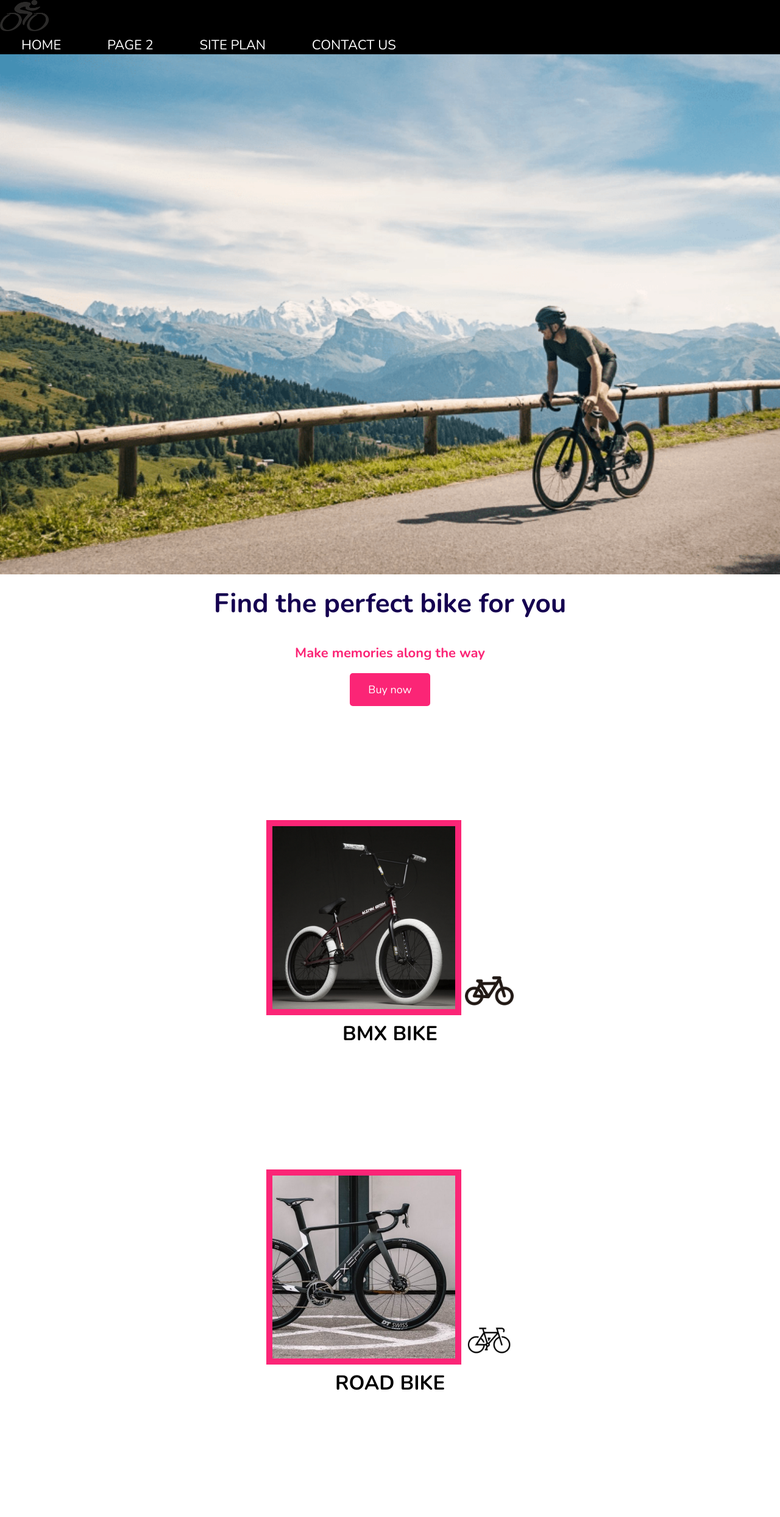
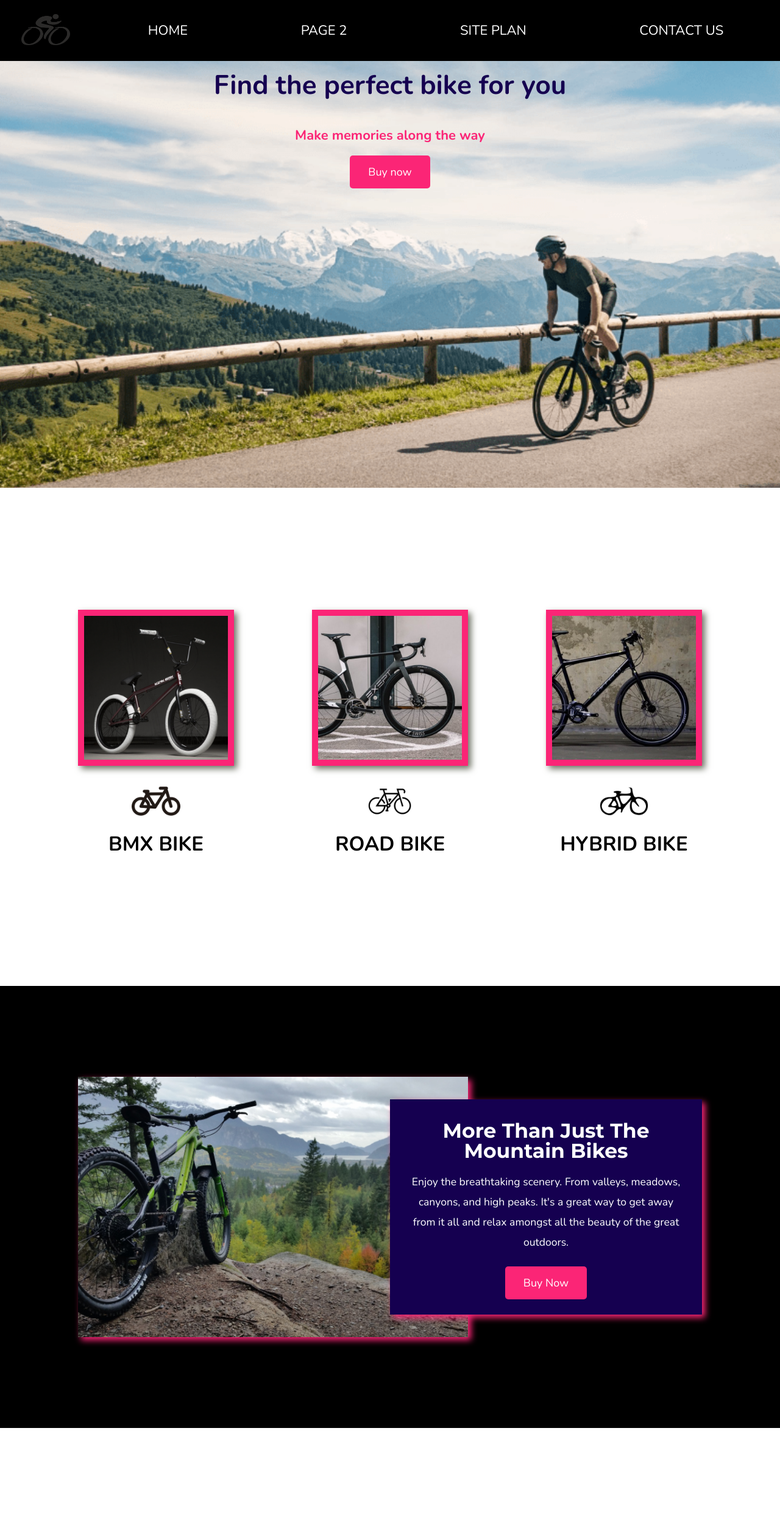
Before and after one commit to diegog-ux10/wdd130, a plain HTML site: page wwr/index.html in a window 1280 px wide. Shown: the top 2488 px of the page at 61% size. Drawn offline with nearby package versions, Linux system fonts and the light colour scheme.

Commit message:
Layout the Home Page

```diff
--- a/positionstyles.css
+++ b/positionstyles.css
@@ -154,6 +154,7 @@
   height: 100px;
   background-color: blue;
 }
+
 /* Activity 6 styles */
 .content6 {
   /* This is the parent of the activity 6 boxes. */
@@ -163,6 +164,7 @@
   width: 600px;
   height: 600px;
 }
+
 .red6 {
   width: 100%;
   height: 100%;
@@ -177,6 +179,7 @@
   grid-row: 5/7;
   z-index: 1;
 }
+
 .yellow6 {
   width: 100%;
   height: 100%;
--- a/wwr/styles/styles.css
+++ b/wwr/styles/styles.css
@@ -13,6 +13,8 @@ h2 {
 
 #logo_link {
     padding-top: 5px;
+    align-self: center;
+    justify-self: center;
 }
 
 #content {
@@ -27,6 +29,35 @@ nav a {
     text-transform: uppercase;
     padding: 35px;
 }
+
+#hero {
+    display: grid;
+    grid-template-columns: 1fr 3fr 1fr;
+    grid-template-rows: 2fr 1fr;
+    height: 100vh;
+    margin-top: -100px;
+}
+
+#hero-box {
+    width: 100%;
+    height: 100%;
+    grid-column: 1/4;
+    grid-row: 1/3;
+    z-index: -1;
+}
+
+#hero-box img {
+    width: 100%;
+    height: -webkit-fill-available;
+    object-fit: cover;
+}
+
+#hero-msg {
+    grid-column: 2/3;
+    grid-row: 1/2;
+    margin-top: 100px;
+}
+
 
 #hero-msg h1, #hero-msg h4 {
     text-align: center;
@@ -50,6 +81,13 @@ body {
 
 header {
     background-color: #000;
+    display: grid;
+    grid-template-columns: 150px auto;
+}
+
+header nav {
+    display: flex;
+    justify-content: space-around;
 }
 
 nav a:hover {
@@ -65,8 +103,14 @@ nav a:hover {
     border-radius: 5px;
 }
 
+.home-grid {
+    display: grid;
+    grid-template-columns: repeat(10, 1fr);
+}
+
 .bmx-card, .road-card, .hybrid-card {
     margin: 200px 0;
+    padding: 0 0 10px 0;
 }
 
 .buy:hover {
@@ -76,6 +120,8 @@ color: #000;
 
 #background {
     background-color: #000;
+    grid-column: 1/11;
+    grid-row: 4/9;
 }
 
 .msg {
@@ -83,6 +129,12 @@ color: #000;
     color: white;
     line-height: 1.5em;
     padding: 35px;
+    grid-column: 6/10;
+    grid-row: 6/7;
+    padding: 35px;
+    grid-column: 6/10;
+    grid-row: 6/7;
+    box-shadow: 5px 5px 10px #FB2576;
 }
 
 .msg h2 {
@@ -98,12 +150,15 @@ footer {
     background-color: #150050;
     color: white;
     margin-top: 200px;
+    display: flex;
+    justify-content: space-around;
+    align-items: center;
+    padding: 25px 50px;
 }
 
 footer a {
     color: white;
     text-decoration: none;
-    padding: 25px 50px;
 }
 
 .home-title {
@@ -130,12 +185,10 @@ footer a:hover {
     padding-top: 10px;
 }
 
-#hero-img {
-    width: 100%;
-}
+
 
 footer p {
-    font-size: 1.2em;
+    font-size: 1em;
 }
 
 footer p a:hover {
@@ -143,13 +196,93 @@ footer p a:hover {
 }
 
 footer .social img  {
-    padding-top: 15px;
+    padding-top: 10px;
+    width: 50px;
+    padding-right: 8px;
 }
 
 .card-img {
     border: 10px solid #FB2576;
+    transition: transform .5s;
+    box-shadow: 5px 5px 10px #6f7364;
+}
+
+.card-img:hover {
+    opacity: .6;
+    transform: scale(1.1);
 }
 
 main section img {
     box-sizing: border-box;
 }
+
+.card-img, .mountains {
+    width: 100%;
+}
+
+.bmx-card {
+    grid-column: 2/4;
+    grid-row: 2/3;
+}
+
+.road-card {
+    grid-column: 5/7;
+    grid-row: 2/3;
+}
+
+.hybrid-card {
+    grid-column: 8/10;
+    grid-row: 2/3;
+
+}
+
+.mountains {
+    grid-column: 2/7;
+    grid-row: 5/8;
+    width: 100%;
+    grid-column: 2/7;
+    grid-row: 5/8;
+    box-shadow: 5px 5px 10px #FB2576;
+}
+
+@media screen and (max-width: 900px) {
+    #hero, .home-grid {
+        display: block;
+        height: auto;
+    }
+    nav, footer {
+        flex-direction: column;
+    }
+    nav a {
+        display: block;
+        padding: 15px;
+    }
+    #hero {
+        margin-top: 0;
+    }
+    #hero-msg {
+        margin-top: 0;
+    }
+    #hero-msg h4 {
+        display: none;
+    }
+    .home-title {
+        font-size: 25px;
+        color: #6f7364;
+    }
+    .bmx-card, .road-card, .hybrid-card  {
+        margin: 50px auto;
+        width: 60%;
+    }
+    #background {
+        display: none;
+    }
+    .mountains, .msg {
+        width: 80%;
+        display: block;
+        margin: 0 auto;
+    }
+    footer {
+        margin-top: 25px;
+    }
+}
```
